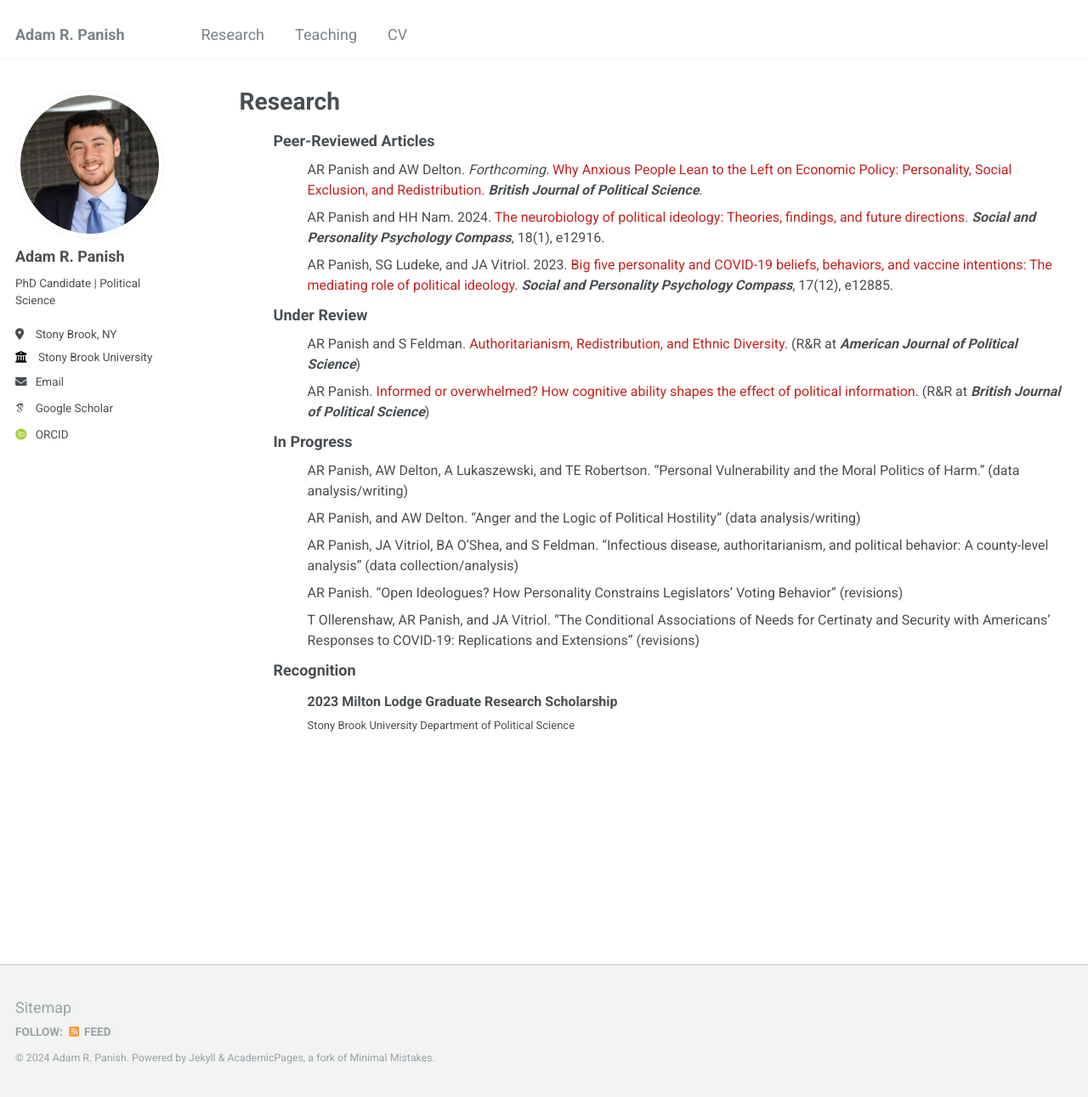
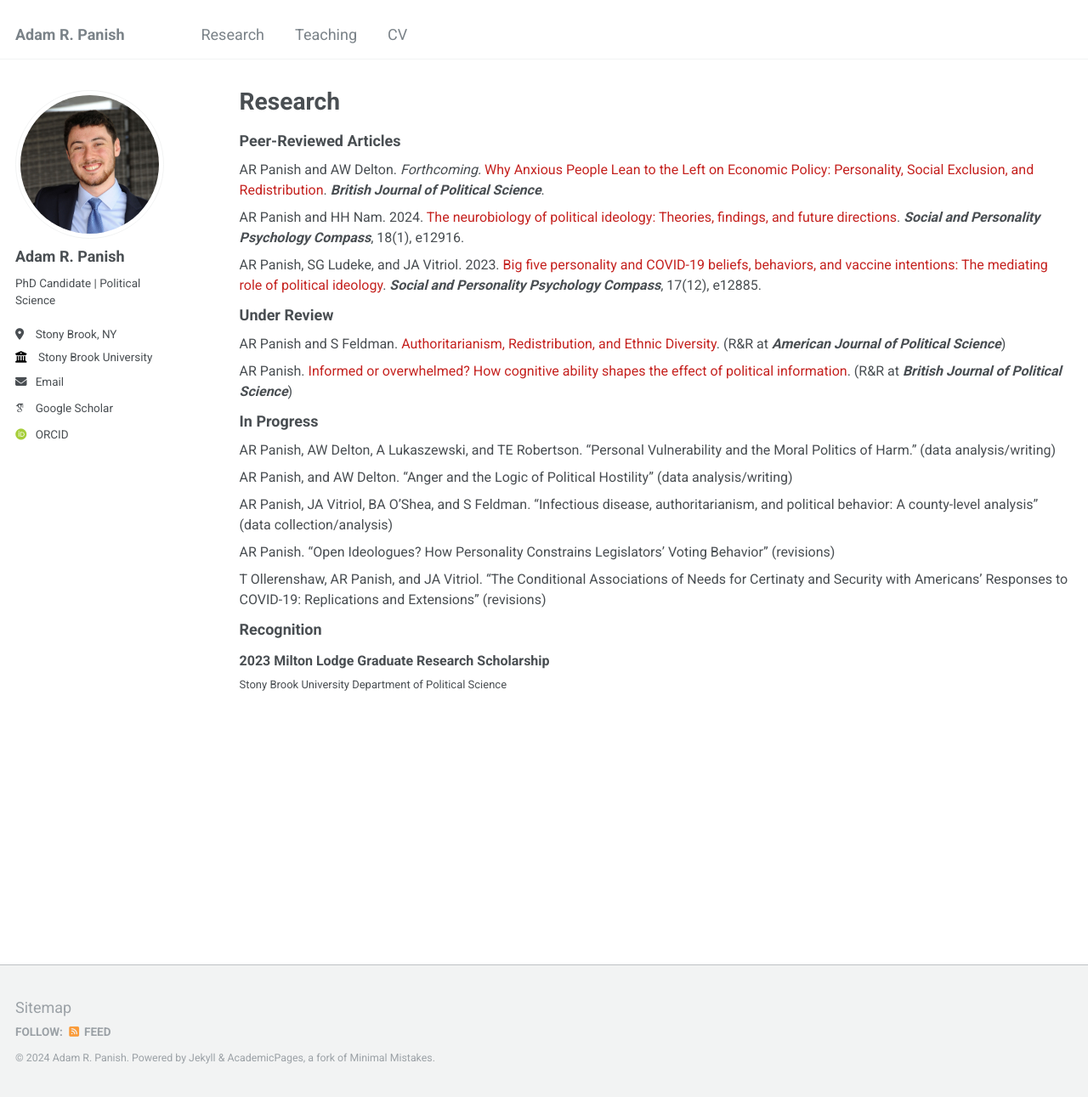
Before and after one commit to adampanish/adampanish.github.io, a Jekyll site: the page built from _pages/research.html, in a window 1280 px wide and 1291 px high. Shown: the whole window at 85% size. Built offline with Jekyll 4.4.1, drawn with Linux system fonts in a browser that asks for light colours; some web fonts are replaced.

Commit message:
Update research.html

```diff
--- a/_pages/research.html
+++ b/_pages/research.html
@@ -4,8 +4,9 @@ title: "Research"
 permalink: /research/
 author_profile: true
 ---
-<style>
-<heading
+
+<heading>
+    <style>
 ul{
     padding: 0;
 }
```
